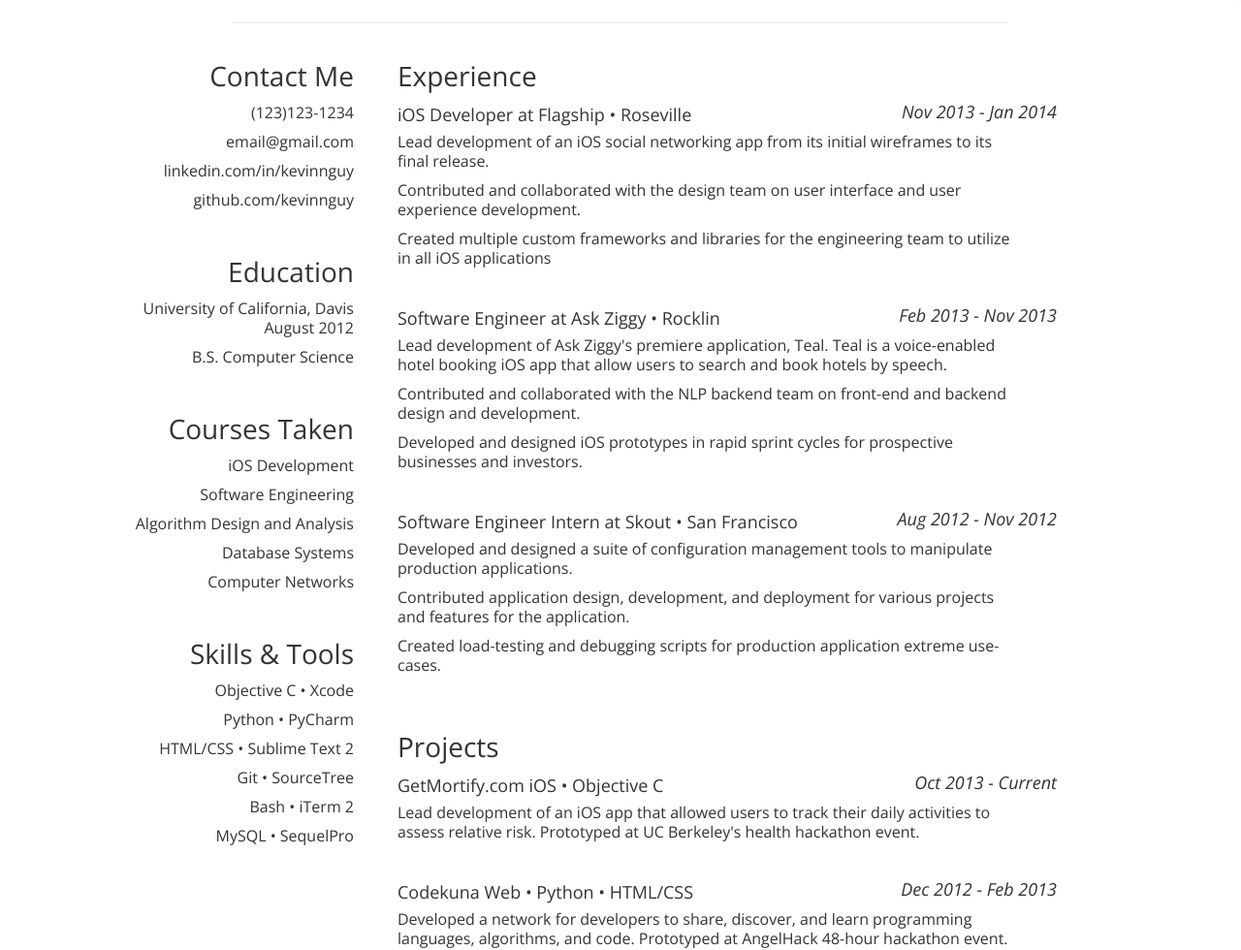
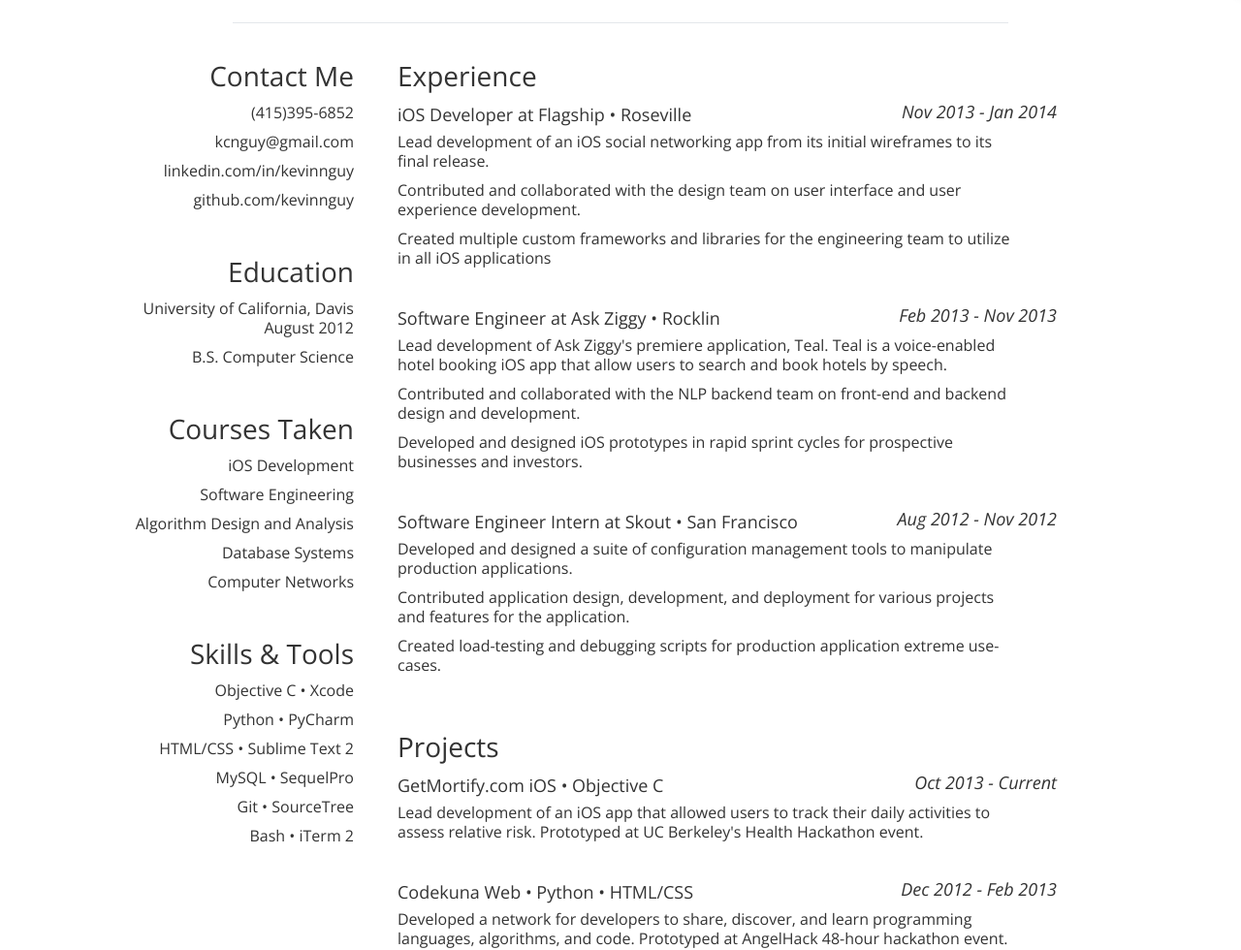
Before and after one commit to kevinnguy/kevinnguy.github.com, a Jekyll site: the page index.html, which Jekyll copies as it is, in a window 1280 px wide. Shown: the part 152-1132 px from the top of the page at 97% size. Built offline with Jekyll 4.4.1, drawn with Linux system fonts in a browser that asks for light colours.

Commit message:
Sorry for the poor description

```diff
--- a/index.html
+++ b/index.html
@@ -51,11 +51,11 @@
           <div id="contact">Contact Me</div>
           <ul id="social">
             <li>
-              <a href="http://linkedin.com/in/kevinnguy" onClick="_gaq.push(['_trackEvent', 'Link', 'Click', 'Sidebar LinkedIn']);" title="Connect with me" target="_blank">(123)123-1234</a>
+              <a href="http://linkedin.com/in/kevinnguy" onClick="_gaq.push(['_trackEvent', 'Link', 'Click', 'Sidebar LinkedIn']);" title="Connect with me" target="_blank">(415)395-6852</a>
             </li>
 
             <li>
-              <a href="http://linkedin.com/in/kevinnguy" onClick="_gaq.push(['_trackEvent', 'Link', 'Click', 'Sidebar LinkedIn']);" title="Connect with me" target="_blank">email@gmail.com</a>
+              <a href="http://linkedin.com/in/kevinnguy" onClick="_gaq.push(['_trackEvent', 'Link', 'Click', 'Sidebar LinkedIn']);" title="Connect with me" target="_blank">kcnguy@gmail.com</a>
             </li>
 
             <li>
@@ -87,9 +87,9 @@
             <li>Objective C &bull; Xcode</li>
             <li>Python &bull; PyCharm</li>
             <li>HTML/CSS &bull; Sublime Text 2</li>
+            <li>MySQL &bull; SequelPro</li>
             <li>Git &bull; SourceTree</li>
             <li>Bash &bull; iTerm 2</li>
-            <li>MySQL &bull; SequelPro</li>
           </ul>
 
         </section>
@@ -136,7 +136,7 @@
        <dl class="fourteen columns bottom">
           <dt><p class="eight columns bigfont"><strong>GetMortify.com</strong> iOS &bull; Objective C</p><span class="three columns right"><em>Oct 2013 - Current</em></span></dt>
           <ul>
-            <li class="eleven columns ">Lead development of an iOS app that allowed users to track their daily activities to assess relative risk. Prototyped at UC Berkeley's health hackathon event.</li>
+            <li class="eleven columns ">Lead development of an iOS app that allowed users to track their daily activities to assess relative risk. Prototyped at UC Berkeley's Health Hackathon event.</li>
           </ul>
         </dl>
 
```
